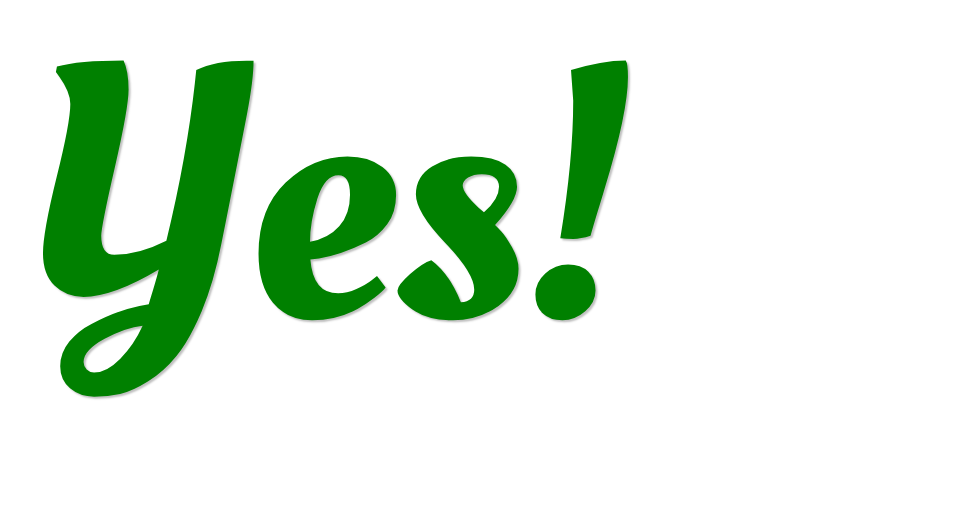
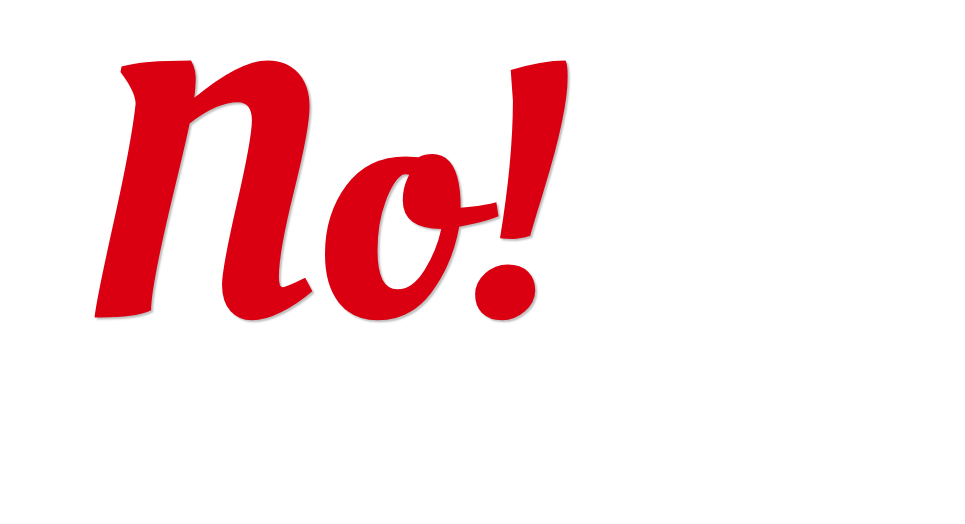
Before and after one commit to nickdunn/isthebackliftworking, a plain HTML site: page index.html in a window 1280 px wide. Shown: the part 197-721 px from the top of the page, without its empty margins (315-1280 px from the left). Drawn offline with Linux system fonts and the light colour scheme.

Commit message:
Update index.html

```diff
--- a/index.html
+++ b/index.html
@@ -60,7 +60,7 @@
     <title>Is The Back Lift Working?</title>
   </head>
   <body>
-    <p class="yes">Yes!</p>
+    <p class="no">No!</p>
     <a href="http://wearefriday.com" class="logo"><img src="images/logo.png" alt=""></a>
   </body>
 </html>
```
